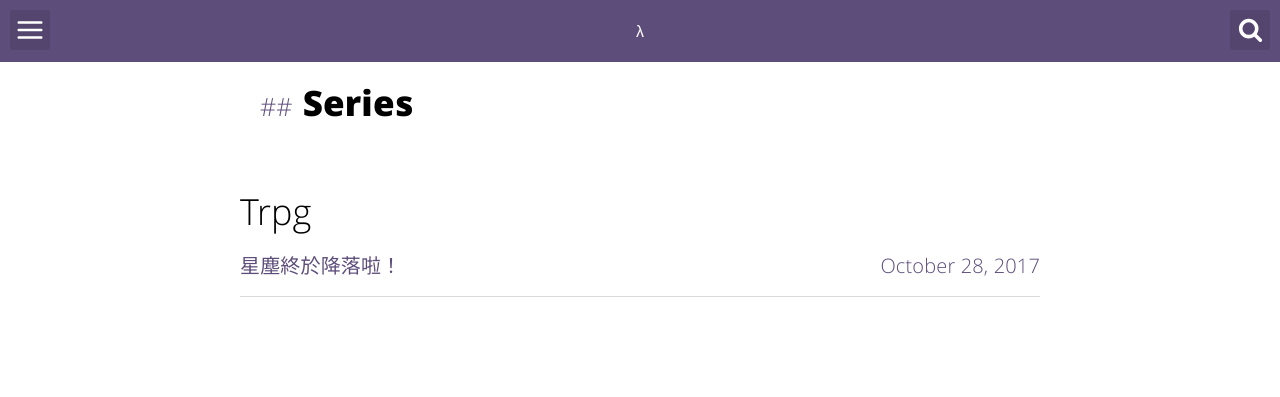
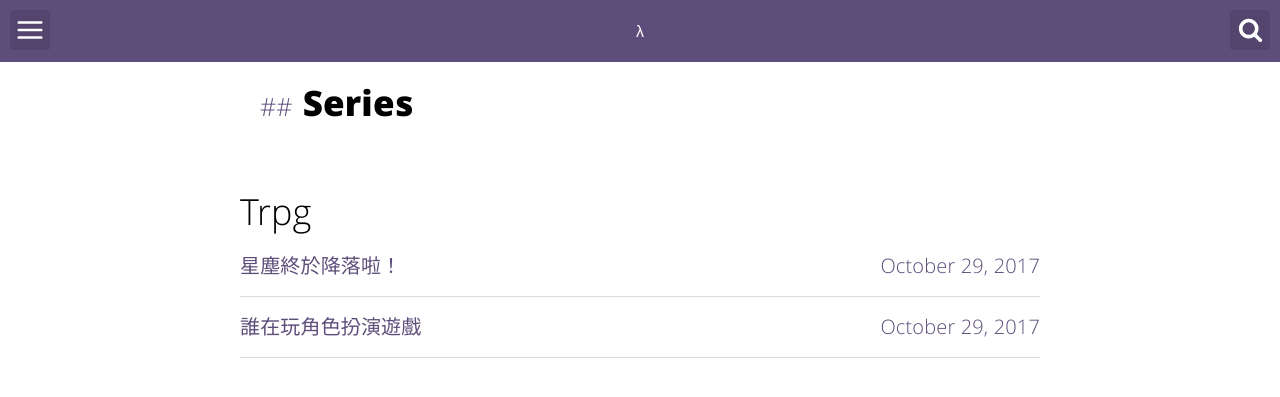
Before and after one commit to Bluebear171/Bluebear171.github.io, a Jekyll site: the page built from series.html, in a window 1280 px wide. Shown: the top 397 px of the page. Built offline with Jekyll 4.4.1, drawn with Linux system fonts in a browser that asks for light colours; part of the change alters nothing that is shown.

Commit message:
Update Visionary 1 article 1

```diff
--- a/_posts/2017-10-29-Halloween.md
+++ b/_posts/2017-10-29-Halloween.md
@@ -2,7 +2,7 @@
 layout: post
 title:  "星塵終於降落啦！"
 image: ''
-date:   2017-10-28 00:00:00
+date:   2017-10-29 00:00:00
 tags:
 - TRPG
 description: ''
--- /dev/null
+++ b/_posts/2017-10-29-Visionary-article1.md
@@ -0,0 +1,46 @@
+---
+layout: post
+title:  "誰在玩角色扮演遊戲"
+image: ''
+date:   2017-10-29 10:40:00
+tags:
+- TRPG
+description: '我們這個群體我們這個群體是什麼？我們從哪來，又要到哪裡去？我們能找到答案嗎？'
+categories:
+- TRPG
+---
+# 作者：Angelcat
+從中文版的龍與地下城規則書 出版以來，越來越多的人步入 了紙上角色扮演遊戲（後皆用 TRPG以替代）的世界。當時僅僅印刷了3000多冊的三本規則書現已難覓蹤跡，但是這並不能遏制住中文化的TRPG的蔓延，時至今日，我已經無法準確地告訴你，有關於TRPG的站點或Blog到底有幾多了。儘管我們仍屬於一個很小的群體，但是不可否認，我們已經成為了一個獨立的群體。
+
+由我進入TRPG的圈子到現在，已經時隔六年，我從未像現在一樣，迫切地想出版一本TRPG雜誌，也從未像現在一樣，不斷思考著關於TRPG及TRPG玩家的問題。於是在策劃本期雜誌時，我毅然決定要解決一個長期以來似乎沒有人認真對待的問題——我們是誰？
+
+當然，我相信你已經有了一個模糊的答案了，但不妨深入地思考一些問題：我們有哪些共性？我們又都是什麼樣的玩家？
+
+既然我們形成了一個獨立的群體，那麼擁有共同特徵、共同興趣愛好就是一種必然結果。關於興趣愛好，我想這個圈子的名字本身就已經說明了一切，TRPG就是使我們聯繫在一起的紐帶，但是共同特徵呢？感情豐富？喜歡奇幻文學？還是喜歡逃避現實？……
+
+# 逃避現實
+近日，國內（中國）出版了一本名為《逃避主義》[1]的書，作者是段義孚先生[2]，儘管我尚未拜讀此部大作，但書名及內容概述仍給予了我不小的啟發。在構思這篇文章之初，我的想法僅僅是源於對一些國外TRPG資料的思考，但總是無法系統地表述。而受段義孚先生的啟發，我想藉此之機，深入地探討下關於我們這一群體的共性特點：逃避現實。
+
+首先我想表明一個觀點：只有TRPG才是真正的RPG[3]。如果你不同意這樣的觀點也沒關係，我並不想對其累述，或許在未來的某期雜誌中你能讀到我的專門論述。在此，我想就玩家在RPG世界中的行為進行一番分析與反思，撥開迷霧一窺我們真實的自我。而我們的討論也只限於TRPG範疇內。
+
+其實關於論述RPG是什麼的文章很多，但我在我看來，不論什麼樣的論述文章都離不開RPG的三大核心元素：角色（Role）、扮演（Play）及遊戲（Game）。那麼我們就從第一元素——角色開始吧。
+
+**角色**，這是任何遊戲世界所不能缺少的元素，由玩家創造的形形色色的人物從一開始就擔負著表達我們意願的使命。當玩家參加一個團時，他首先要做的就是創建一個角色，為什麼呢？因為在遊戲世界中，你不再是你，你要成為這個世界中的一員，你要選擇一個別樣的人生與面孔。儘管在少數情況下，我們就是將自己拖進了奇幻世界，但是不可否認的是，奇幻世界中的你也不再是現實世界中的你了。
+
+我們是被迫進行這樣的選擇麼？事實上，是我們在主動尋求這樣的體驗、這樣的感覺。如果我對自然懷著崇敬之情，我可能就會去扮演一個德魯依教徒；如果我憎恨現實中自己的軟弱，遊戲中的我就願意當一個強勢的角色；如果我剛剛被社會所愚弄，我可能會立刻想在遊戲世界中當一個愚弄別人的人。不論怎樣，一個虛擬的角色總是從一個側面表達出了我們的某種想法或意願，而多數情況下，它就成為了我們逃避現實的工具。
+
+其實，“角色”所處的地位是不言而喻的。我們把自己的期望寄託其上，把自己的夢想借其實現，把現實中的窘困用其宣洩，甚至將憤怒與痛苦融入其中。或許你認為這樣很好，它避免了許多現實中的麻煩的產生，這樣一張薄薄的紙，就可能讓你沉醉於那虛擬的“現實”中。但是，從另一方面來說，創建的過程是蘊涵著你的經驗及思考的，尤其對於TRPG這種形式的遊戲而言，越是富有閲歷的人越能享受到TRPG所帶來的樂趣。不過這一切都需要由“扮演”來實現，畢竟這只是個起點。
+
+**扮演**，可以說是RPG的核心元素。只要稍對TRPG發展歷史有所瞭解的人，就會知道TRPG起源於戰棋（Wargame）遊戲。而歷經了三十多年的發展，如今的RPG可以說已經成為了一種獨立的遊戲形式。我時常聽到有人抱怨某些規則根本就不利於扮演，因為它骨子裡就脫不了與戰棋遊戲的干係。但是不可否認，扮演仍然是它們的核心元素。如果沒有了扮演，你根本體驗不到絢爛的世界、多情的角色、宏大的歷史、詭詐的陰謀及壯麗的景色，你只能看到那一幅幅戰場的圖片與倒下的棋子。即使你是下文中所提到的戰鬥機器，你也脫離不了基礎的扮演。
+
+我想我們已經在扮演的核心性上達成了一定的共識，至於你是否能扮演好以及是否感覺被綁住手腳，我們留待以後討論。那麼扮演究竟起到了何種作用呢？我們總是強調扮演又是為什麼呢？首先，對於個人而言，他所能得到的樂趣多寡是基於投入程度的。你越能放開去扮演你的角色，越能享受其中的快樂。“扮演”行為作為一種實現手段或方式，恰恰就在詮釋你創建角色的意圖和期望。假設你剛剛因為失戀而創造了一個花花公子的角色，隨著投入的扮演及情節的鋪開，你可能會意識到你與女朋友的分手並不像你想像中那麼糟糕，這樣的結果我想是每個人都期望看到的。儘管你選擇用逃避的方法來轉移你的注意力，但在遊戲中，你卻應該勇敢地面對。其次，投入的扮演也會對周圍人產生積極的影響。前面我們已肯定了扮演的作用，而當你投入扮演時，你所產生的激情與光環同樣會將其他人籠罩，他們在欣賞你的扮演的同時，也會不自覺地配合你，於是整個團的氣氛就完全改觀了，而你們與GM[4]都能更加享受這段美好的時光。就是這樣，扮演將逃避現實變成了實際的結果。
+
+**遊戲**， RPG的本質特性。不論我們如何注重RPG的各種元素，卻都不能忽視它的根本在於遊戲。可以說，正是其遊戲的本質，才能衍生出各種關於RPG的理論來，才能讓RPG向著一個良性的方向去發展。而遊戲作為一種娛樂大眾的工具，藉由各種方式使人們能夠投入其中，並得到身心的放鬆。從這個層面上來說，它也無疑是人們逃避現實的有力的工具。但在我看來，RPG則更勝一籌。我們選擇遊戲，我們沉溺遊戲，我們創造遊戲，都是對現實世界的一種逃避，從這點上看，玩家與GM也有著共同的特點。而從更深層次的角度去看，我們可以說：任何娛樂形式都屬於遊戲，即使是藝術。 [5]甚至有學者將遊戲作為人類區別於動物界的最重要的標誌。這樣來看，我們大可不必懼怕遊戲了。
+
+行文至此，我原本羅列的一些其他共性看起來就不再那麼重要了，像我們中的多數人都喜愛幻想；我們多數人都對神秘學有過多的好奇心；我們大都會質疑自己的這份執著等等，但我想這些全都可以包含於逃避現實這個話題中。但我們並不是與世隔絶的怪人或難以接近的異類——甚至我們中的有些人就是這麼看自己的。我只希望每位讀者都能正視我們這一群體、正視我們自己。而對於逃避這一問題，我想以段義孚先生的觀點來作為結尾。
+
+*人類之所以會產生逃避的想法，原因來自於對自然的恐懼、對社會環境的無法承受、希望感受真實、對自身野蠻的動物性的反感。人類逃往的目的地也在發生著不斷的變化。逃避暴風雨，逃回溫暖的房屋中；逃避高樓林立的都市區，逃往美好的郊區植物園（一種介乎於原始自然和極端人造化世 界之間的中間景觀）；逃避現實的苦惱，逃往虛幻的童話世界。*
+
+*“逃避”是一個看似貶義的詞彙，然而正是由於人類內心與生俱來的逃避心理，推動了人類物質文化和精神文化的創造與進步。在逃避的過程中，人類需要借助各種文化手段（組織、語言、工具等），所以說“逃避”的過程也是文化創造的過程。*
+
+*——引自《逃避主義》*
```
